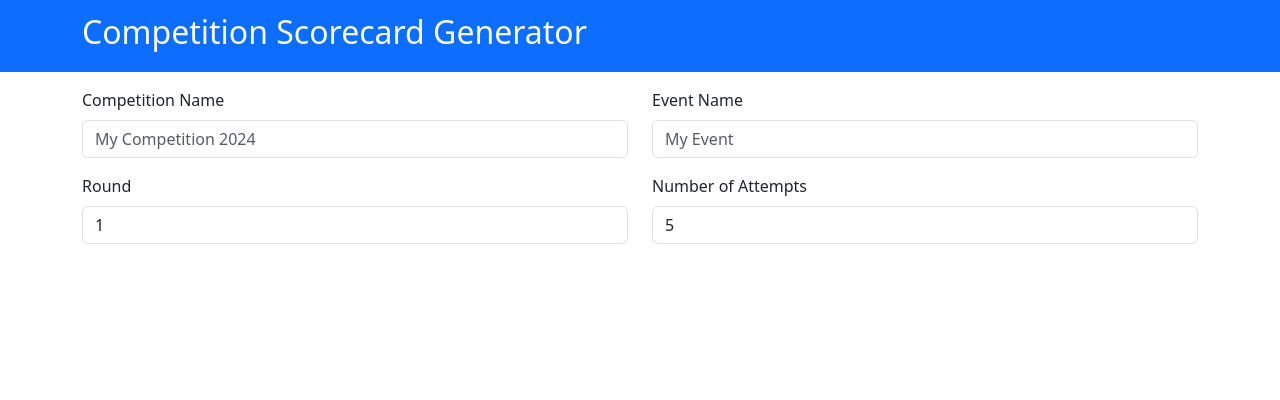
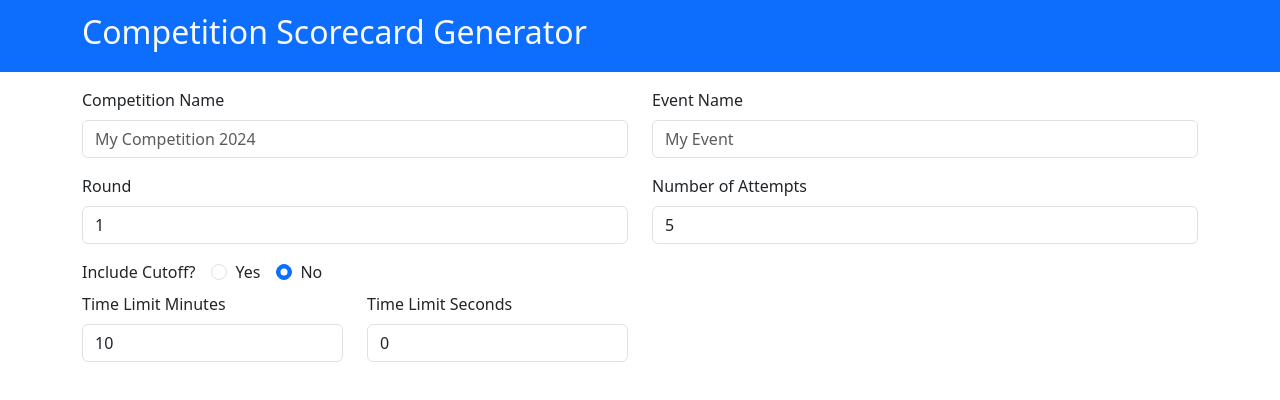
Before and after one commit to zbaruch20/scorecard-generator, a React (Create React App) app: page / in a window 1280 px wide. Shown: the top 400 px of the page. Built offline with nearby package versions, Linux system fonts and the light colour scheme.

Commit message:
feat: cutoff and time limit form options

```diff
--- a/src/App.tsx
+++ b/src/App.tsx
@@ -1,5 +1,5 @@
 import React, { useState } from "react"
-import { Col, Container, Form, FormControl, FormGroup, FormLabel, FormText, Navbar, NavbarBrand, Row } from "react-bootstrap"
+import { Col, Container, Form, FormCheck, FormControl, FormGroup, FormLabel, FormText, Navbar, NavbarBrand, Row } from "react-bootstrap"
 import Competitor from "./models/competitor"
 import { navBrand } from "./styles"
 
@@ -23,6 +23,37 @@ const App = () => {
   const setValue = (e: any, setFunc: React.Dispatch<React.SetStateAction<any>>) => {
     setFunc(e.target.value) // e needs to be any type since React events are weird
   }
+
+  const OptionalCutoffForm = () => (
+    <>
+      {!!hasCutoff && <>
+        <Col xs={3}>
+          <FormLabel>Cutoff Minutes</FormLabel>
+          <FormControl
+            type="number"
+            onChange={e => setValue(e, setCutoffMinutes)}
+            value={cutoffMinutes}
+            min={0}
+            max={timeLimitMinutes}
+          />
+          <FormText />
+        </Col>
+
+        <Col xs={3}>
+          <FormLabel>Cutoff Seconds</FormLabel>
+          <FormControl
+            type="number"
+            onChange={e => setValue(e, setCutoffSeconds)}
+            value={cutoffSeconds}
+            min={0}
+            max={cutoffMinutes == timeLimitMinutes ? timeLimitSeconds : 59}
+          />
+          <FormText />
+        </Col>
+      </>
+      }
+    </>
+  )
 
   return (
     <>
@@ -85,6 +116,54 @@ const App = () => {
               <FormText />
             </Col>
           </Row>
+
+          <Row>
+            <div>
+              <FormLabel className="pe-3">Include Cutoff?</FormLabel>
+              <FormCheck
+                inline
+                type="radio"
+                label="Yes"
+                name="hasCutoff"
+                onChange={_ => setHasCutoff(true)}
+              />
+              <FormCheck
+                inline
+                type="radio"
+                label="No"
+                name="hasCutoff"
+                checked={!hasCutoff}
+                onChange={_ => setHasCutoff(false)}
+              />
+            </div>
+          </Row>
+
+          <Row className="mb-3">
+            <Col xs={3}>
+              <FormLabel>Time Limit Minutes</FormLabel>
+              <FormControl
+                type="number"
+                onChange={e => setValue(e, setTimeLimitMinutes)}
+                value={timeLimitMinutes}
+                min={0}
+              />
+              <FormText />
+            </Col>
+
+            <Col xs={3}>
+              <FormLabel>Time Limit Seconds</FormLabel>
+              <FormControl
+                type="number"
+                onChange={e => setValue(e, setTimeLimitSeconds)}
+                value={timeLimitSeconds}
+                min={0}
+                max={59}
+              />
+              <FormText />
+            </Col>
+
+            <OptionalCutoffForm />
+          </Row>
         </Form>
       </Container>
     </>
```
